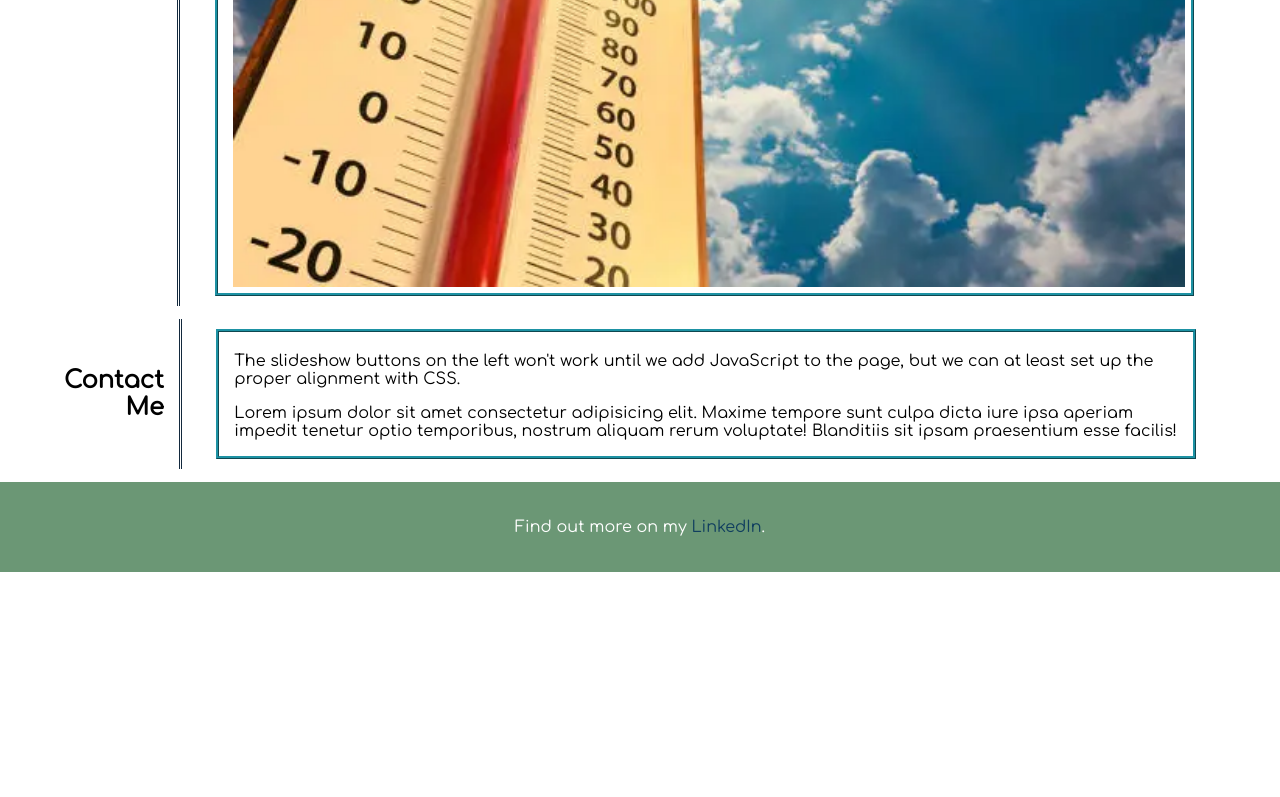
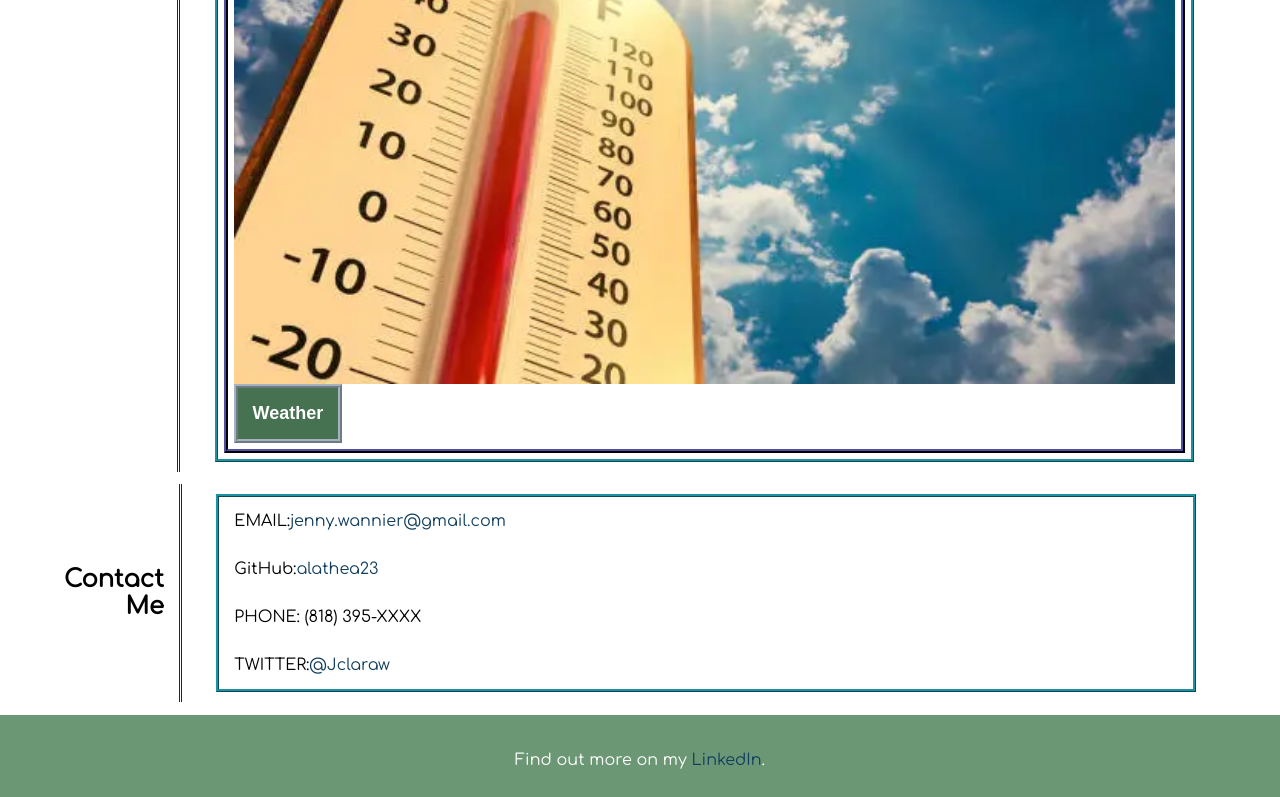
Before and after one commit to alathea23/Coding-Portfoli0---Jenny-Wannier, a plain HTML site: page index.html in a window 1280 px wide. Shown: the part 2000-2797 px from the top of the page. Before the commit the page ends 2572 px from the top, so only its background shows below. Drawn offline with Linux system fonts and the light colour scheme.

Commit message:
adding in ReadME and contact info

```diff
--- a/assets/styles.css
+++ b/assets/styles.css
@@ -2,6 +2,7 @@
   box-sizing: border-box;
 }
 
+/* basic stylings */
 body {
   font-family: 'Comfortaa';
   margin: 0;
@@ -15,6 +16,15 @@ h1 {
   font-size:36px;
 }
 
+footer {
+  padding: 20px;
+  text-align: center;
+  background: #6b9775;
+  color: #fff;
+  margin-top: auto;
+}
+
+/* heading and nav styling */
 header {
   padding: 25px;
   text-align: center;
@@ -29,21 +39,41 @@ nav {
   justify-content: left;
 }
 
+/*taking off auto-formatting */
 nav a {
   color: #13293d;
   padding: 14px 20px;
   text-decoration: none;
   text-align: center;
+  font-weight: bolder
 }
 
-footer {
-  padding: 20px;
-  text-align: center;
-  background: #6b9775;
-  color: #fff;
-  margin-top: auto;
+a:visited {
+  text-decoration: none;
+  color: rgb(226, 220, 220);
 }
 
+nav a:visited {
+  text-decoration: none;
+  color:  rgb(16, 62, 95);
+}
+
+.contact a:visited {
+  text-decoration: none;
+  color:  rgb(16, 62, 95);
+}
+
+a:link {
+  text-decoration: none;
+  color: rgb(16, 62, 95);
+}
+
+.button a:link {
+  text-decoration: none;
+  color: white;
+}
+
+/* formatting sub-containers in the body */
 .segment {
   display: flex;
   width: 90%;
@@ -62,6 +92,36 @@ footer {
   padding-right: 15px;
 }
 
+.segment-details {
+  margin-top: 10px;
+  margin-bottom: 10px;
+  margin-left: 3%;
+  flex: 0 0 85%;
+  border-color: #1d92a4;
+  border-width: 3px;
+  border-style: ridge;
+  box-shadow: yes, #7f9ea3, 15px;
+}
+
+/* formatting project containers */
+.projects {
+  border-width: 4px;
+  border-color: rgb(39, 39, 81);
+  border-style: ridge;
+  margin: 6px;
+  padding: 6px;
+  flex-wrap: wrap;
+}
+
+.linkIMG {
+  float: left;
+  display: flex;
+  margin-right: 25px;
+  width: 100%;
+  z-index: 1;
+  flex-wrap: wrap;
+}
+
 .relative {
   position: relative;
 }
@@ -74,6 +134,12 @@ footer {
   padding: 15px;
 }
 
+.contact {
+  padding: 15px;
+  display: flex;
+}
+
+/* formatting buttons */
 .button {
   border-style: ridge;
   border-color: #869aac;
@@ -84,73 +150,22 @@ footer {
   color: white !important;
   padding: 15px;
   font-size: 18px;
-  margin-bottom: 30px;
-  position: absolute;
-  top: 10%;
-  left: 10%;
+  top: 10px;
+  left: 10px;
   height: 15%;
   opacity: 75%;
   border-radius: 0, 0, 10, 10;
   font-weight: bolder;
+  z-index: 2;
 }
+/*  trying to add this in to button background.  linear-gradient(rgb(157, 210, 210), rgb(9, 135, 144),  #c60003);*/
 
-a:visited {
-  text-decoration: none;
-  color: rgb(226, 220, 220);
-}
-
-nav a:visited {
-  text-decoration: none;
-  color:  rgb(16, 62, 95);
-}
-
-.projects {
-  border-width: 4px;
-  border-color: rgb(39, 39, 81);
-  border-style: ridge;
-  margin: 6px;
-  padding: 6px;
-}
-
-a:link {
-  text-decoration: none;
-  color: rgb(16, 62, 95);
-}
-
-.button a:link {
-  text-decoration: none;
-  color: white;
-}
-
-/* linear-gradient(rgb(157, 210, 210), rgb(9, 135, 144),  #c60003);*/
-.linkIMG {
-  float: left;
-  display: flex;
-  margin-right: 25px;
-  width: 100%;
-}
-.segment-details {
-  margin-top: 10px;
-  margin-bottom: 10px;
-  margin-left: 3%;
-  flex: 0 0 85%;
-  border-color: #1d92a4;
-  border-width: 3px;
-  border-style: ridge;
-  padding-left: 15px;
-  box-shadow: yes, #7f9ea3, 15px;
-}
-
+/* setting up media screens  adjustments for small screens*/
 @media screen and (max-width: 768px) {
   main,
   nav,
   .product {
     flex-direction: column;
-  }
-
-  .product-slideshow button {
-    /* Removes the slideshow buttons from the document flow */
-    display: none;
   }
 
   .segment-details {
--- a/index.html
+++ b/index.html
@@ -43,26 +43,26 @@
           Projects
         </h2>
       </div>
-      <div class="segment-details projects">
+      <div class="segment-details">
+        <div class="relative projects">
           <div class="relative">
-          <div class="relative">
-          <img src="./assets/Screenshotpassword.png" class="linkIMG" alt="Password Generator Visual">
+            <img src="./assets/images/Password.png" class="linkIMG" alt="Password Generator Visual">
             <button class="button">
               <a href="https://alathea23.github.io/Challenge3/">Password Generator</a>
             </button>
           </div>
         </div>
+        <div class="relative projects">
           <div class="relative">
-          <div class="relative">
-          <img src="./assets/calculator.jpeg" class="linkIMG" alt="Weather Visual">
+            <img src="./assets/images/calculator2.png" class="linkIMG" alt="Weather Visual">
             <button class="button">
               <a href="https://alathea23.github.io/Challenge3/">Calculator</a>
             </button>
           </div>
         </div>
-        <div class="relative">
+        <div class="relative projects">
           <div>
-          <img src="./assets/weather.webp" class="linkIMG" alt="Weather Visual">
+            <img src="./assets/images/weather.webp" class="linkIMG" alt="Weather Visual">
             <button class="button">
               <a href="https://alathea23.github.io/Challenge3/">Weather</a>
             </button>
@@ -76,13 +76,12 @@
           Contact <br /> Me
         </h2>
       </div>
-      <div class="segment-details">
-        <h2></h2>
-        <p>The slideshow buttons on the left won't work until we add JavaScript to the page, but we can at least set up
-          the proper alignment with CSS.</p>
-        <p>Lorem ipsum dolor sit amet consectetur adipisicing elit. Maxime tempore sunt culpa dicta iure ipsa aperiam
-          impedit tenetur optio temporibus, nostrum aliquam rerum voluptate! Blanditiis sit ipsam praesentium esse
-          facilis!</p>
+      <div class="segment-details contact-container">
+        <div class="contact">EMAIL: <a href="mailto:jenny.wannier@gmail.com">jenny.wannier@gmail.com</a></div>
+          <div class="contact">GitHub: <a href="https://github.com/dashboard">alathea23</a></div>
+          <div class="contact">PHONE: (818) 395-XXXX</div>
+          <div class="contact">TWITTER: <a href='https://twitter.com/Jclaraw'>@Jclaraw</a></div>
+        </ul>
 
       </div>
     </section>
```
Also changed, not shown: assets/images/Password.png (added), assets/images/Screenshotpassword.png (renamed from assets/Screenshotpassword.png), assets/images/calculator.jpeg (renamed from assets/calculator.jpeg), assets/images/calculator2.png (added), assets/images/screenshotPortfolio.png (added), assets/images/weather.webp (renamed from assets/weather.webp), 3 other files. Lines whose indentation alone changed are shown as unchanged.
